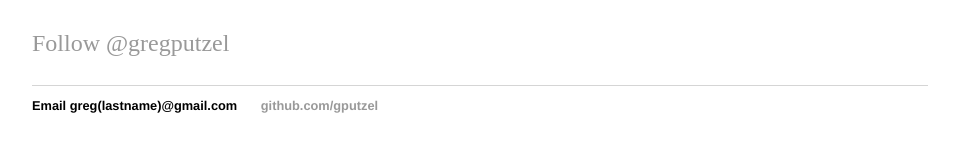
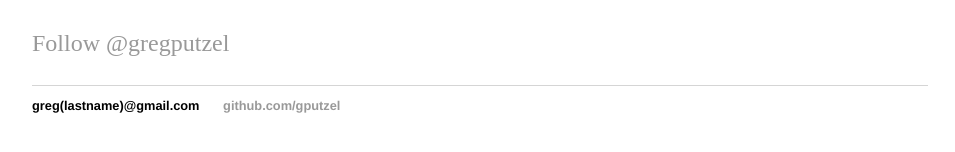
Before and after one commit to gputzel/gputzel.github.io, a Jekyll site: the page built from about/index.md, in a window 1280 px wide. Shown: the part 534-686 px from the top of the page, without its empty margins (160-1115 px from the left). Built offline with Jekyll 4.4.1, drawn with Linux system fonts in a browser that asks for light colours; comment, search, counter and statistics services are not loaded.

Commit message:
Remove word 'Email'

```diff
--- a/_layouts/default.html
+++ b/_layouts/default.html
@@ -18,7 +18,7 @@
 		</div><!-- /.container -->
 		<footer>
             <ul>
-            <li>Email greg(lastname)@gmail.com</li>
+            <li>greg(lastname)@gmail.com</li>
             <li><a href="https://github.com/gputzel">github.com/gputzel</a></li>
             </ul>
 		</footer>
```
